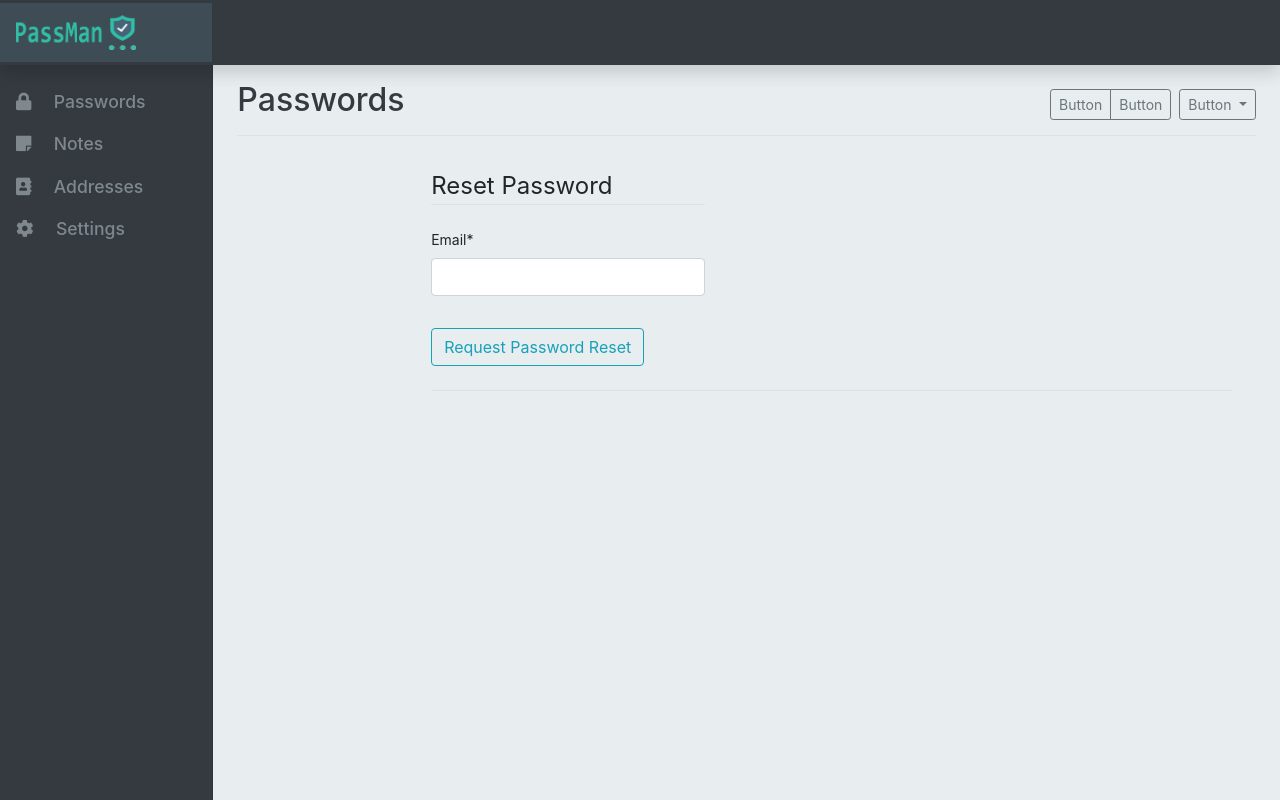
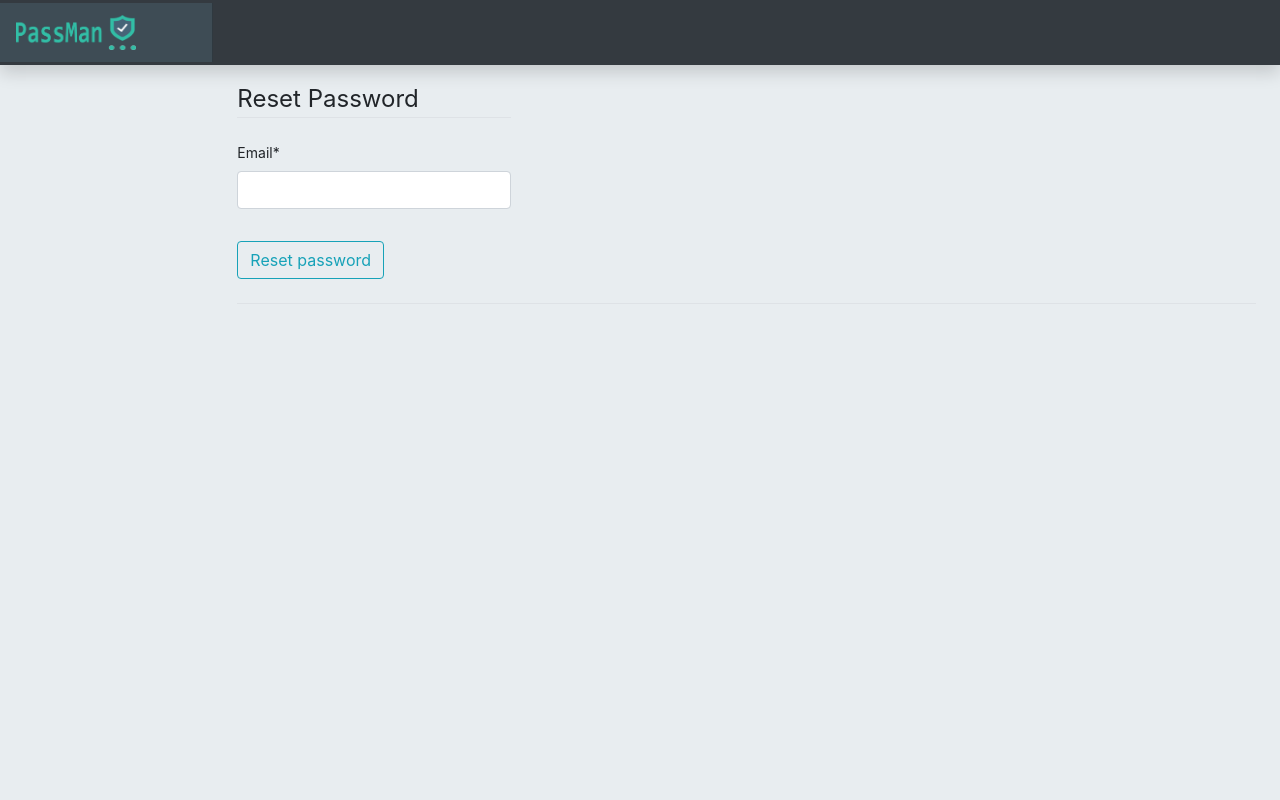
Before and after one commit to IcyTheOne/password_saver, a Django app: page /password-reset/ in a window 1280 px wide. Run offline with Django 3.2, Linux system fonts and the light colour scheme; some libraries are stand-ins or nearby versions.

Commit message:
Links between different pages, also some button editing

```diff
--- a/users/templates/users/password_reset.html
+++ b/users/templates/users/password_reset.html
@@ -2,8 +2,8 @@
 {% load crispy_forms_tags %}
 {% load static %}
 {% block content %}
+
     <!-- TOP MENU BAR -->
-
     <nav class="navbar sticky-top navbar-dark bg-dark flex-md-nowrap p-0 shadow">
         <a class="navbar-brand col-md-3 col-lg-2 mr-0 px-3" href="#">
             <img src="{% static 'vault/sec3.png' %}" width="120" height="35" alt="">
@@ -15,61 +15,10 @@
         </button>
         </div>
     </nav>
-<!-- SIDE NAV-BAR MENU -->
 
-<div class="container-fluid">
-    <div class="row">
-        <nav id="sidebarMenu" class="col-md-3 col-lg-2 d-md-block bg-dark sidebar collapse">
-            <div class="sidebar-sticky pt-3">
-                <ul class="nav flex-column">
-                    <li class="nav-item">
-                        <a class="nav-link" href="#">
-                            <span class="fas fa-lock" data-feather="file"></span>
-                            Passwords
-                        </a>
-                    </li>
-                    <li class="nav-item">
-                        <a class="nav-link" href="#">
-                            <span class="fas fa-sticky-note" data-feather="shopping-cart"></span>
-                            Notes
-                        </a>
-                    </li>
-                    <li class="nav-item">
-                        <a class="nav-link" href="#">
-                            <span class="fas fa-address-book" data-feather="users"></span>
-                            Addresses
-                        </a>
-                </ul>
-                <ul class="nav flex-column mb-2">
-                    <li class="nav-item">
-                        <a class="nav-link" href="#">
-                            <span class="fas fa-cog" data-feather="file-text"></span>
-                            Settings
-                        </a>
-                    </li>
-                </ul>
-            </div>
-        </nav>
 
     <main role="main" class="col-md-9 ml-sm-auto col-lg-10 px-md-4">
-            <div
-                class="d-flex justify-content-between flex-wrap flex-md-nowrap align-items-center pt-3 pb-2 mb-3 border-bottom">
-                <h1 class="h2" style="color: #343A40;">Passwords</h1>
-                <div class="btn-toolbar mb-2 mb-md-0">
-                    <div class="btn-group mr-2">
-                        <button type="button" class="btn btn-sm btn-outline-secondary">Button</button>
-                        <button type="button" class="btn btn-sm btn-outline-secondary">Button</button>
-                    </div>
-                    <button type="button" class="btn btn-sm btn-outline-secondary dropdown-toggle">
-                        <span data-feather="calendar"></span>
-                        Button
-                    </button>
-                </div>
-            </div>
-
- <main role="main" class="col-md-9 ml-sm-auto col-lg-10 px-md-4">
-        <div
-                class="d-flex justify-content-between flex-wrap flex-md-nowrap align-items-center pt-3 pb-2 mb-3 border-bottom">
+        <div class="d-flex justify-content-between flex-wrap flex-md-nowrap align-items-center pt-3 pb-2 mb-3 border-bottom">
             <div class="content-section">
                 <form method="POST">
                     {% csrf_token %}
@@ -78,8 +27,10 @@
                         {{ form|crispy }}
                     </fieldset>
                     <div class="form-group">
-                <button class="btn btn-outline-info" type="submit">Request Password Reset</button>
+                        <button class="btn btn-outline-info" type="submit">Reset password</button>
                     </div>
                 </form>
             </div>
+        </div>
+    </main>
 {% endblock content %}
--- a/users/templates/users/password_reset_confirm.html
+++ b/users/templates/users/password_reset_confirm.html
@@ -30,4 +30,6 @@
                     </div>
                 </form>
             </div>
+        </div>
+    </main>
 {% endblock content %}
--- a/users/templates/users/register.html
+++ b/users/templates/users/register.html
@@ -33,7 +33,7 @@
                 </form>
                 <div class="border-top pt-3">
                     <small class="text-muted">
-                        Already have your passwords secured with us? Then <a href="{% url 'login' %}">Log in</a>
+                        Already have your passwords secured with us? Then <a href="{% url 'login' %}", style="color:#2ab59d">Log in</a>
                     </small>
                 </div>
             </div>
```
Also changed, not shown: users/templates/users/login.html (+7 -20 lines), users/templates/users/logout.html (+5 -5 lines). Lines whose indentation alone changed are shown as unchanged.
